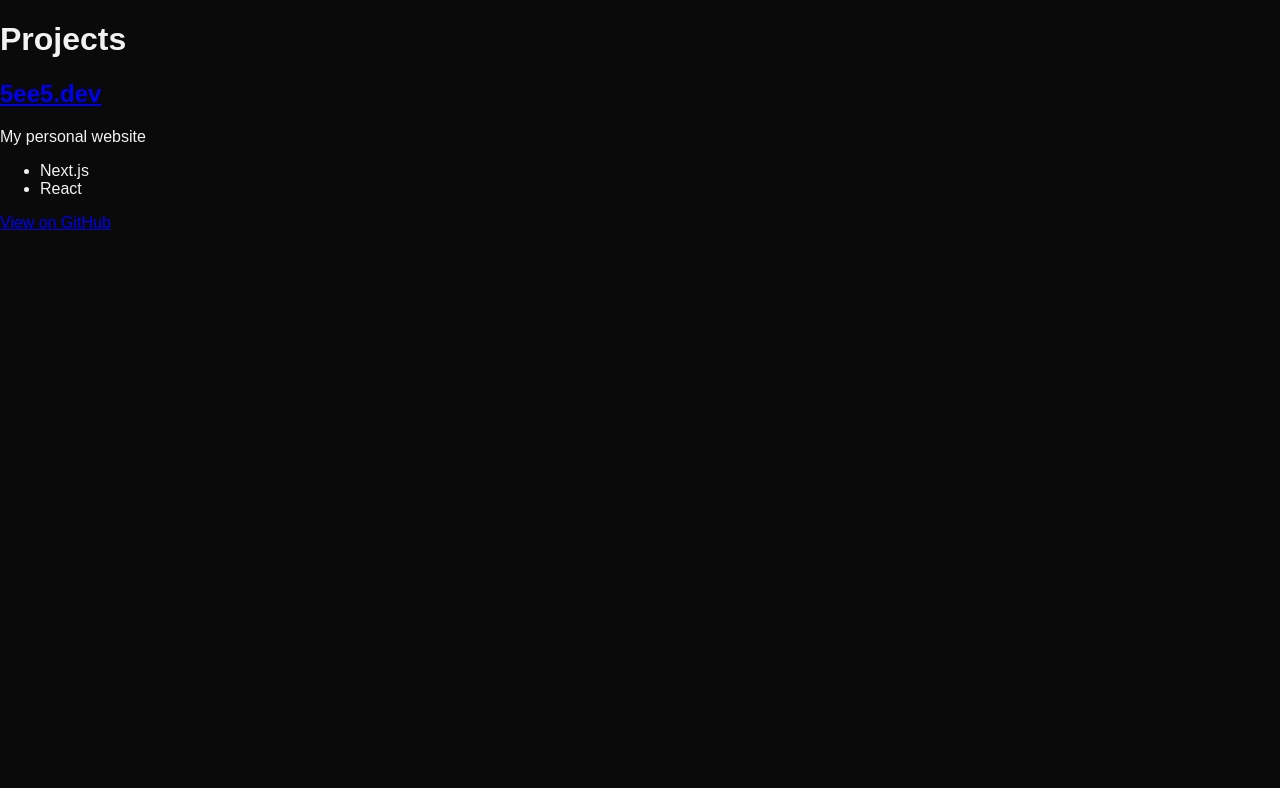
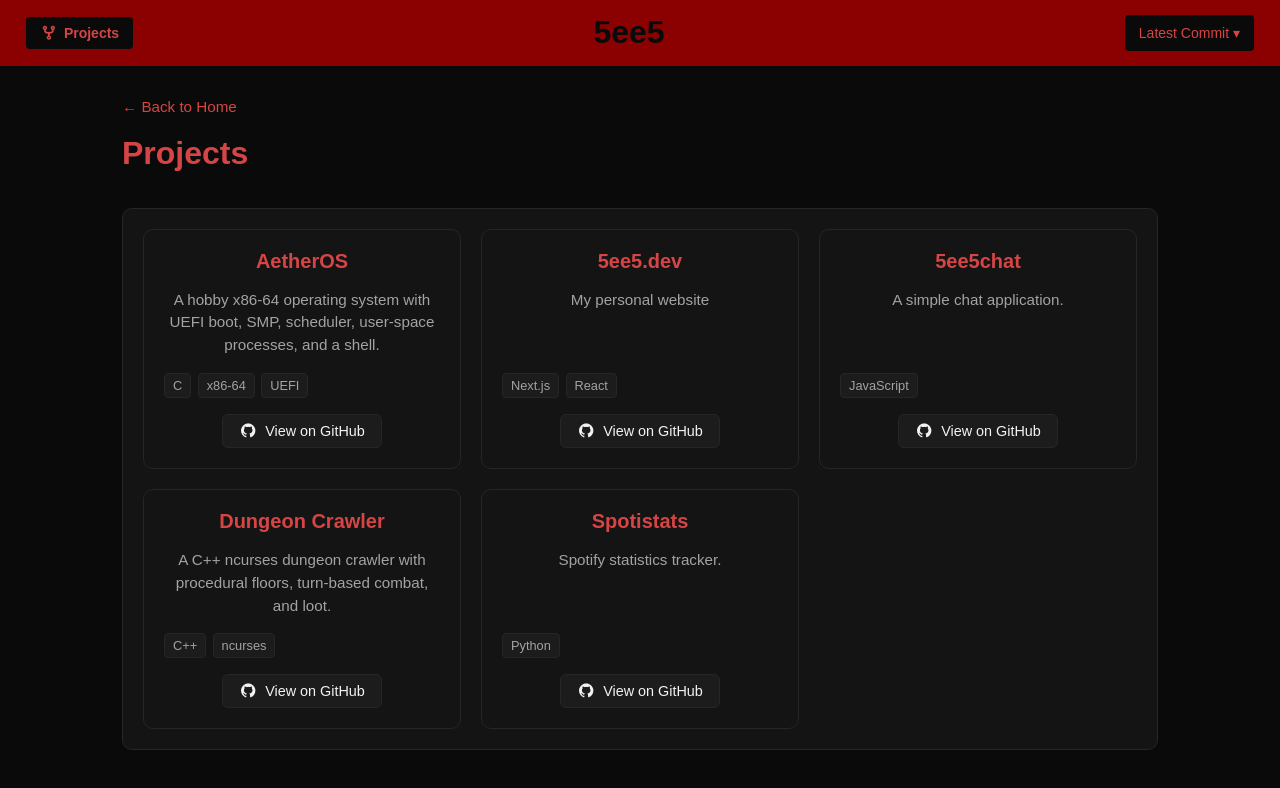
Before and after one commit to 5ee5/5ee5dev, a Next.js app: page /projects in a window 1280 px wide. Shown: the top 788 px of the page. Built offline with nearby package versions, Linux system fonts and the light colour scheme; no server answers.

Commit message:
Add SSG project pages, project card styling, header navigation, and image optimizations

```diff
--- a/src/app/globals.css
+++ b/src/app/globals.css
@@ -40,9 +40,42 @@
 header {
     background: var(--accent);
     color: var(--bg);
-    padding: 1rem 0;
-    text-align: center;
+    padding: 0.8rem 1.5rem;
+    display: flex;
+    align-items: center;
+    justify-content: space-between;
     position: relative;
+    box-sizing: border-box;
+}
+
+.header-title {
+    margin: 0;
+    font-size: 2rem;
+}
+
+.header-title a {
+    color: var(--bg);
+    text-decoration: none;
+}
+
+.header-projects-btn {
+    display: inline-flex;
+    align-items: center;
+    gap: 0.4rem;
+    background-color: var(--bg);
+    color: var(--accent-text);
+    padding: 8px 14px;
+    font-size: 14px;
+    font-weight: 600;
+    border: 2px solid var(--accent);
+    border-radius: 6px;
+    text-decoration: none;
+    transition: background-color 0.2s, color 0.2s;
+}
+
+.header-projects-btn:hover {
+    background-color: var(--surface-raised);
+    color: var(--text);
 }
 
 /* ---- layout ---- */
@@ -204,9 +237,7 @@
 /* ---- latest commit dropdown ---- */
 
 .commit-dropdown {
-    position: absolute;
-    top: 15px;
-    right: 20px;
+    position: relative;
 }
 
 .dropbtn {
@@ -289,6 +320,144 @@
     border: none;
 }
 
+/* ---- project cards & detail page ---- */
+
+.projects-header {
+    display: flex;
+    flex-direction: column;
+    align-items: flex-start;
+    gap: 0.5rem;
+    margin-bottom: 1rem;
+}
+
+.projects-header h1 {
+    margin: 0;
+    font-size: 2rem;
+    color: var(--accent-text);
+}
+
+.back-link {
+    display: inline-block;
+    color: var(--accent-text);
+    text-decoration: none;
+    font-size: 0.95rem;
+    margin-bottom: 0.75rem;
+    transition: transform 0.2s, color 0.2s;
+}
+
+.back-link:hover {
+    color: var(--text);
+    transform: translateX(-4px);
+}
+
+.projects-grid {
+    display: grid;
+    grid-template-columns: repeat(auto-fill, minmax(280px, 1fr));
+    gap: var(--gap);
+}
+
+.project-card {
+    background-color: var(--surface);
+    border: 1px solid var(--border);
+    border-radius: var(--radius);
+    padding: 1.25rem;
+    display: flex;
+    flex-direction: column;
+    justify-content: space-between;
+    transition: border-color 0.2s, transform 0.2s;
+}
+
+.project-card:hover {
+    border-color: var(--accent);
+    transform: translateY(-2px);
+}
+
+.project-title-link {
+    text-decoration: none;
+}
+
+.project-card h2 {
+    margin: 0 0 0.5rem;
+    color: var(--text);
+    font-size: 1.25rem;
+    transition: color 0.2s;
+}
+
+.project-card:hover h2 {
+    color: var(--accent-text);
+}
+
+.project-card-desc {
+    color: var(--text-muted);
+    font-size: 0.95rem;
+    line-height: 1.5;
+    margin: 0 0 1rem;
+    flex-grow: 1;
+}
+
+.tech-tags {
+    list-style: none;
+    padding: 0;
+    margin: 0 0 1rem;
+    display: flex;
+    flex-wrap: wrap;
+    gap: 0.4rem;
+}
+
+.tech-tag {
+    background: var(--surface-raised);
+    border: 1px solid var(--border);
+    border-radius: 4px;
+    padding: 0.25rem 0.5rem;
+    font-size: 0.8rem;
+    color: var(--text-muted);
+}
+
+.github-btn {
+    display: inline-flex;
+    align-items: center;
+    gap: 0.5rem;
+    background-color: var(--surface-raised);
+    border: 1px solid var(--border);
+    color: var(--text);
+    padding: 0.5rem 1rem;
+    border-radius: 6px;
+    font-size: 0.9rem;
+    text-decoration: none;
+    width: fit-content;
+    transition: background-color 0.2s, color 0.2s, border-color 0.2s;
+}
+
+.github-btn:hover {
+    background-color: var(--accent);
+    border-color: var(--accent);
+    color: var(--text);
+}
+
+.project-detail-section {
+    background-color: var(--surface);
+    border: 1px solid var(--border);
+    border-radius: var(--radius);
+    padding: 2rem;
+}
+
+.project-detail-section h1 {
+    color: var(--accent-text);
+    margin-top: 0;
+}
+
+.project-detail-section h3 {
+    color: var(--text);
+    margin-top: 1.5rem;
+    margin-bottom: 0.75rem;
+}
+
+.project-description {
+    font-size: 1.1rem;
+    line-height: 1.6;
+    color: var(--text);
+}
+
 /* ---- responsive ---- */
 
 /* A sticky element taller than the viewport has nowhere to travel, so short
--- a/src/app/layout.js
+++ b/src/app/layout.js
@@ -12,8 +12,8 @@
 });
 
 export const metadata = {
-  title: "Create Next App",
-  description: "Generated by create next app",
+  title: "5ee5.dev | Personal Portfolio",
+  description: "Personal portfolio of 5ee5 — developer, Linux enthusiast, and runner.",
   icons: {
     icon: "/e5.ico",
   },
--- a/src/app/page.js
+++ b/src/app/page.js
@@ -2,7 +2,6 @@
 import Tech from "@/components/Tech";
 import Toolkit from "@/components/Toolkit";
 import AboutMe from "@/components/AboutMe";
-import MyProjects from "@/components/MyProjects";
 import ContactMe from "@/components/ContactMe";
 import Friends from "@/components/Friends";
 import Webring from "@/components/Webring";
@@ -23,7 +22,6 @@
         <div className="content">
           <Toolkit />
           <Tech />
-          <MyProjects />
         </div>
       </main>
     </>
--- a/src/app/projects/page.js
+++ b/src/app/projects/page.js
@@ -1,19 +1,33 @@
+import Link from "next/link";
+import Header from "@/components/Header";
 import { projects } from "@/data/projects";
 import ProjectCard from "@/components/ProjectCard";
 
+export const metadata = {
+  title: "Projects | 5ee5.dev",
+  description: "Browse all open-source software, operating system, and web development projects by 5ee5.",
+};
+
 export default function ProjectsPage() {
   return (
-    <main>
-      <h1>Projects</h1>
+    <>
+      <Header />
+      <main className="layout">
+        <div className="content" style={{ gridColumn: "1 / -1" }}>
+          <div className="projects-header">
+            <Link href="/" className="back-link">
+              ← Back to Home
+            </Link>
+            <h1>Projects</h1>
+          </div>
 
-      <section>
-        {projects.map((project) => (
-          <ProjectCard
-            key={project.slug}
-            project={project}
-          />
-        ))}
-      </section>
-    </main>
+          <section className="projects-grid">
+            {projects.map((project) => (
+              <ProjectCard key={project.slug} project={project} />
+            ))}
+          </section>
+        </div>
+      </main>
+    </>
   );
 }
--- a/src/components/Header.jsx
+++ b/src/components/Header.jsx
@@ -1,11 +1,20 @@
+import Link from "next/link";
 import LatestCommit from "./LatestCommit";
 
 export default function Header() {
-  console.log("✅ Header mounted");
   return (
     <header>
-      <h1>5ee5</h1>
-      <LatestCommit />
+      <div className="header-nav-left">
+        <Link href="/projects" className="header-projects-btn">
+          <i className="fa-solid fa-code-fork"></i> Projects
+        </Link>
+      </div>
+
+      <h1 className="header-title">5ee5</h1>
+
+      <div className="header-nav-right">
+        <LatestCommit />
+      </div>
     </header>
   );
 }
--- a/src/components/ProjectCard.jsx
+++ b/src/components/ProjectCard.jsx
@@ -3,15 +3,19 @@
 export default function ProjectCard({ project }) {
   return (
     <article className="project-card">
-      <Link href={`/projects/${project.slug}`}>
+      <div>
+        <Link href={`/projects/${project.slug}`} className="project-title-link">
           <h2>{project.title}</h2>
         </Link>
+        <p className="project-card-desc">{project.description}</p>
+      </div>
 
-      <p>{project.description}</p>
-
-      <ul>
+      <div>
+        <ul className="tech-tags">
           {project.tech.map((tech) => (
-          <li key={tech}>{tech}</li>
+            <li key={tech} className="tech-tag">
+              {tech}
+            </li>
           ))}
         </ul>
 
@@ -19,11 +23,13 @@
           <a
             href={project.github}
             target="_blank"
-          rel="noreferrer"
+            rel="noopener noreferrer"
+            className="github-btn"
           >
-          View on GitHub
+            <i className="fa-brands fa-github"></i> View on GitHub
           </a>
         )}
+      </div>
     </article>
   );
 }
--- a/src/data/projects.js
+++ b/src/data/projects.js
@@ -1,4 +1,12 @@
 export const projects = [
+  {
+    slug: "aetheros",
+    title: "AetherOS",
+    description:
+      "A hobby x86-64 operating system with UEFI boot, SMP, scheduler, user-space processes, and a shell.",
+    tech: ["C", "x86-64", "UEFI"],
+    github: "https://github.com/5ee5/AetherOS",
+  },
   {
     slug: "5ee5dev",
     title: "5ee5.dev",
@@ -6,4 +14,28 @@
     tech: ["Next.js", "React"],
     github: "https://github.com/5ee5/5ee5dev",
   },
+  {
+    slug: "5ee5chat",
+    title: "5ee5chat",
+    description:
+      "A simple chat application.",
+    tech: ["JavaScript"],
+    github: "https://github.com/5ee5/5ee5chat",
+  },
+  {
+    slug: "dungeon-crawler",
+    title: "Dungeon Crawler",
+    description:
+      "A C++ ncurses dungeon crawler with procedural floors, turn-based combat, and loot.",
+    tech: ["C++", "ncurses"],
+    github: "https://github.com/5ee5/Dungeon-Crawler",
+  },
+  {
+    slug: "spotistats",
+    title: "Spotistats",
+    description:
+      "Spotify statistics tracker.",
+    tech: ["Python"],
+    github: "https://github.com/5ee5/Spotistats",
+  },
 ];
```
Also changed, not shown: src/app/projects/[slug]/page.js (+69 -11 lines), src/components/AboutMe.jsx (+10 -1 lines), src/components/Friends.jsx (+9 -6 lines). Lines whose indentation alone changed are shown as unchanged.
